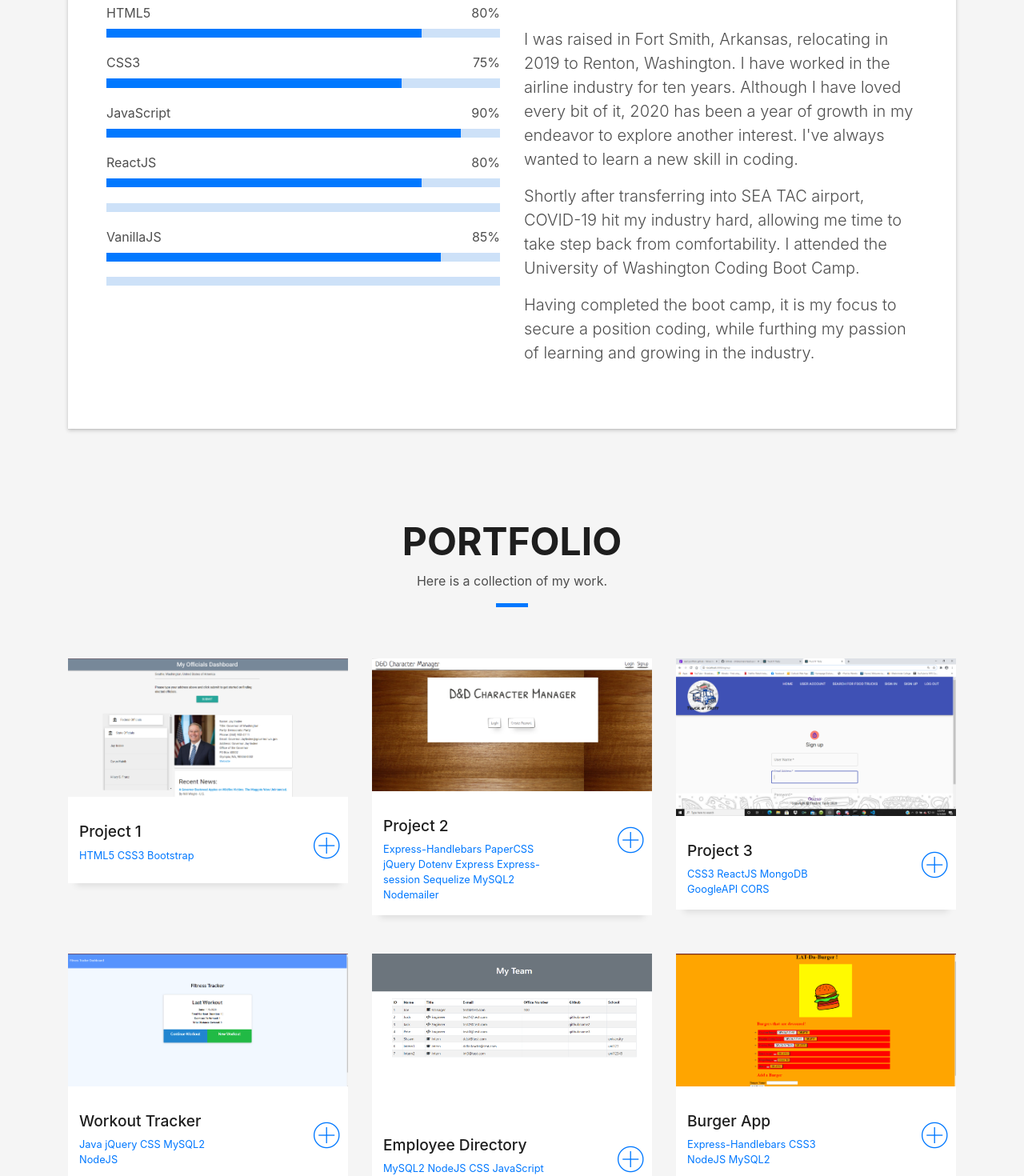
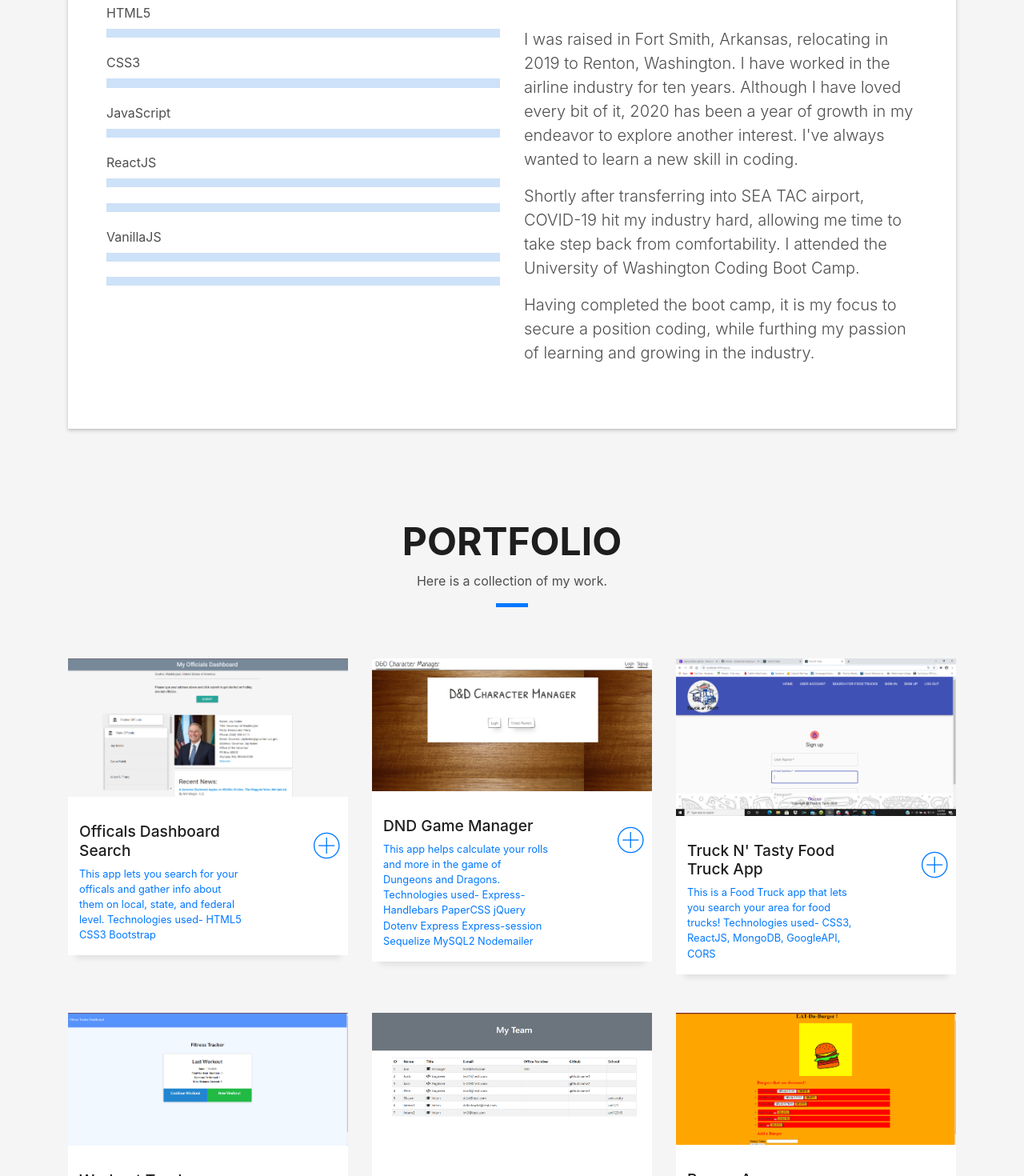
Before and after one commit to Stefj12/PVF1, a React (Create React App) app: page / in a window 1280 px wide. Shown: the part 980-2450 px from the top of the page at 80% size. Built offline with nearby package versions, Linux system fonts and the light colour scheme; a web font is replaced by a local one.

Commit message:
adding descrip to work

```diff
--- a/src/components/about.jsx
+++ b/src/components/about.jsx
@@ -7,20 +7,30 @@ class About extends React.Component {
     super();
     this.state = {
       skills: [
-        { id: "HTML5_skill", content: "HTML5", porcentage: "80%", value: "80" },
-        { id: "CSS3_skill", content: "CSS3", porcentage: "75%", value: "75" },
+        { id: "HTML5_skill",
+        content: "HTML5",
+        // porcentage: "80%",
+        // value: "80"
+        },
+
+        { id: "CSS3_skill",
+         content: "CSS3",
+          // porcentage: "75%",
+          // value: "75"
+        },
+
         {
           id: "JavaScript_skill",
           content: "JavaScript",
-          porcentage: "90%",
-          value: "90"
+          // porcentage: "90%",
+          // value: "90"
         },
         // { id: "PHP_skill", content: "PHP", porcentage: "70%", value: "70" },
         {
           id: "ReactJS_skill",
           content: "ReactJS",
-          porcentage: "80%",
-          value: "80"
+          // porcentage: "80%",
+          // value: "80"
         },
         {
           // id: "Python_skill",
@@ -31,8 +41,8 @@ class About extends React.Component {
         {
           id: "VanillaJS_skill",
           content: "VanillaJS",
-          porcentage: "85%",
-          value: "85"
+          // porcentage: "85%",
+          // value: "85"
         },
         {
           // id: "Wordpress_skill",
--- a/src/components/contact.jsx
+++ b/src/components/contact.jsx
@@ -112,7 +112,7 @@ class Contact extends React.Component {
                         </p>
                          <ul class="list-ico">
                                 <li><span class="ion-ios-location"></span>Renton, WA </li>
-                                <li><span class="ion-ios-telephone"></span> (775) 313-4404</li>
+                                {/* <li><span class="ion-ios-telephone"></span> (775) 313-4404</li> */}
                                 <li><span class="ion-email"></span> stefanjohnson650@gmail.com</li>
                                 </ul>
                       </div>
--- a/src/components/portfolio.jsx
+++ b/src/components/portfolio.jsx
@@ -34,9 +34,10 @@ class Portfolio extends React.Component {
                   <div className="work-content">
                     <div className="row">
                       <div className="col-sm-8">
-                        <h2 className="w-title">Project 1</h2>
+                        <h2 className="w-title">Officals Dashboard Search</h2>
                         <div className="w-more">
                           <span className="w-ctegory">
+                            This app lets you search for your officals and gather info about them on local, state, and federal level. Technologies used-
                             HTML5 CSS3 Bootstrap
                           </span>
                         </div>
@@ -95,9 +96,10 @@ class Portfolio extends React.Component {
                   <div className="work-content">
                     <div className="row">
                       <div className="col-sm-8">
-                        <h2 className="w-title">Project 2</h2>
+                        <h2 className="w-title">DND Game Manager</h2>
                         <div className="w-more">
                           <span className="w-ctegory">
+                            This app helps calculate your rolls and more in the game of Dungeons and Dragons. Technologies used-
                           Express-Handlebars PaperCSS jQuery Dotenv Express Express-session Sequelize MySQL2 Nodemailer
                           </span>{" "}
                         </div>
@@ -156,12 +158,16 @@ class Portfolio extends React.Component {
                   <div className="work-content">
                     <div className="row">
                       <div className="col-sm-8">
-                        <h2 className="w-title">Project 3</h2>
+                        <h2 className="w-title">Truck N' Tasty Food Truck App</h2>
                         <div className="w-more">
                           <span className="w-ctegory">
-                             CSS3 ReactJS MongoDB GoogleAPI CORS
+                            This is a Food Truck app that lets you search your area for food trucks! Technologies used-
+                             CSS3, ReactJS, MongoDB, GoogleAPI, CORS
                           </span>
-                          {/*} / <span className="w-date">18 Sep. 2018</span>*/}
+
+                        </div>
+                        <div>
+                           {/* <span className="w-link"> https://truckntastyfood.herokuapp.com/</span> */}
                         </div>
                       </div>
                       <div className="col-sm-4">
@@ -221,6 +227,7 @@ class Portfolio extends React.Component {
                         <h2 className="w-title">Workout Tracker</h2>
                         <div className="w-more">
                           <span className="w-ctegory">
+                            This app allows you to keep track of your fitness. Technologies used-
                             Java jQuery CSS MySQL2 NodeJS
                           </span>
                         </div>
@@ -281,7 +288,9 @@ class Portfolio extends React.Component {
                       <div className="col-sm-8">
                         <h2 className="w-title">Employee Directory</h2>
                         <div className="w-more">
-                          <span className="w-ctegory">MySQL2 NodeJS CSS JavaScript</span>
+                          <span className="w-ctegory">
+                            This app is for searching your local, state, and federal officals. Technologies used-
+                            MySQL2 NodeJS CSS JavaScript</span>
                         </div>
                       </div>
                       <div className="col-sm-4">
@@ -341,6 +350,7 @@ class Portfolio extends React.Component {
                         <h2 className="w-title">Burger App</h2>
                         <div className="w-more">
                           <span className="w-ctegory">
+                            This app simply lets you devour burgers and keep track of that also allows you to take them away. Technologies used-
                             Express-Handlebars CSS3 NodeJS MySQL2
                           </span>
                         </div>
```
Also changed, not shown: 1 other file (tests, documents, lock files or other folders).
